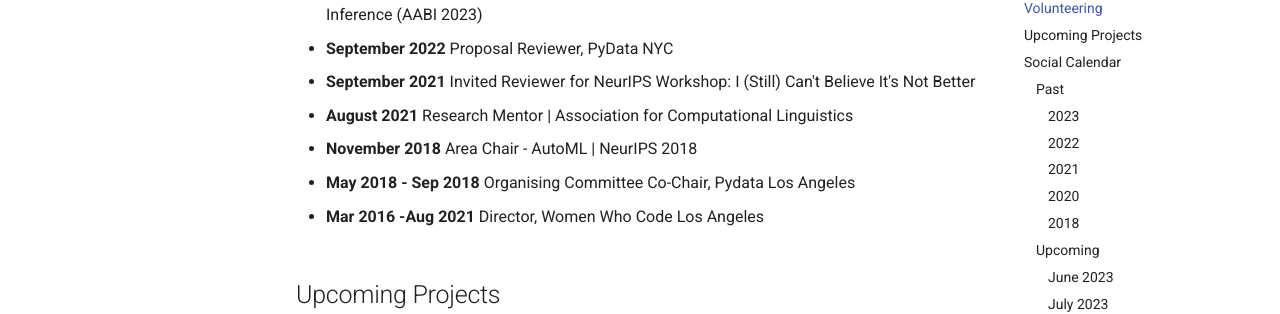
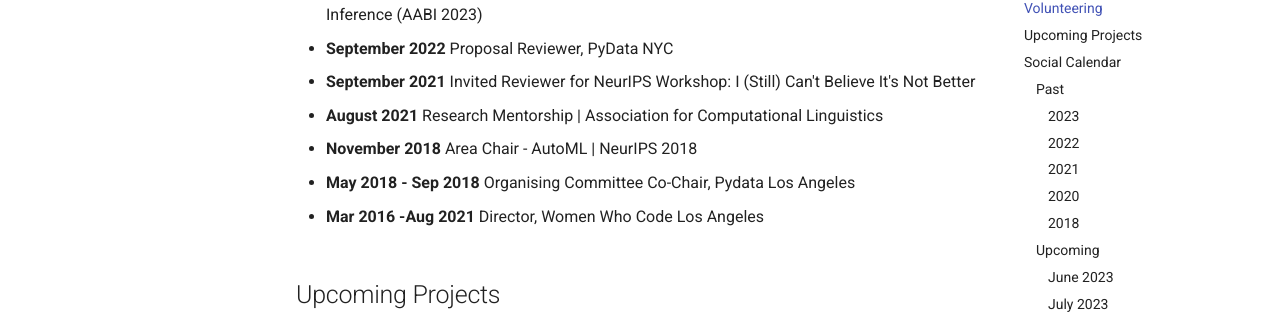
Before and after one commit to goabiaryan/abiaryan.com, an MkDocs documentation site: the page built from docs/index.md, in a window 1280 px wide and 900 px high, scrolled down 1485 px. Shown: the part 154-468 px from the top of the window. Built offline with MkDocs 1.6.1 and Material for MkDocs 9.7.7, drawn with Linux system fonts in a browser that asks for light colours; comment, search, counter and statistics services are not loaded; old or Windows-style settings are respelled for this version of MkDocs.

Commit message:
fixing text

```diff
--- a/docs/index.md
+++ b/docs/index.md
@@ -29,7 +29,7 @@ In the past, I also attended [Insight](https://insightfellows.com/data-science)
 
 - **September 2021** Invited Reviewer for NeurIPS Workshop: I (Still) Can't Believe It's Not Better
 
-- **August 2021** Research Mentor | Association for Computational Linguistics
+- **August 2021** Research Mentorship | Association for Computational Linguistics
 
 - **November 2018** Area Chair - AutoML | NeurIPS 2018
 
```
Also changed, not shown: 1 other file.
